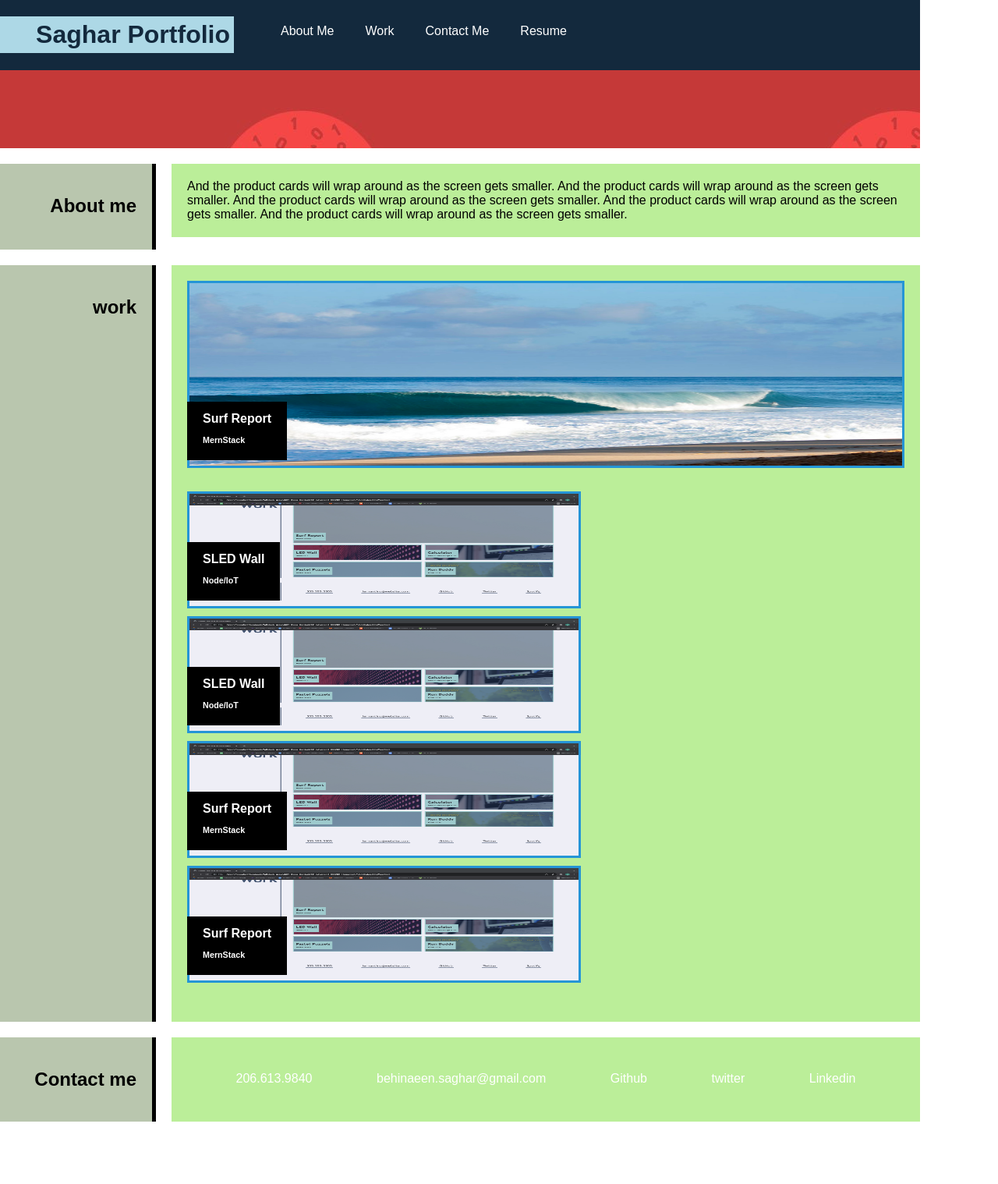
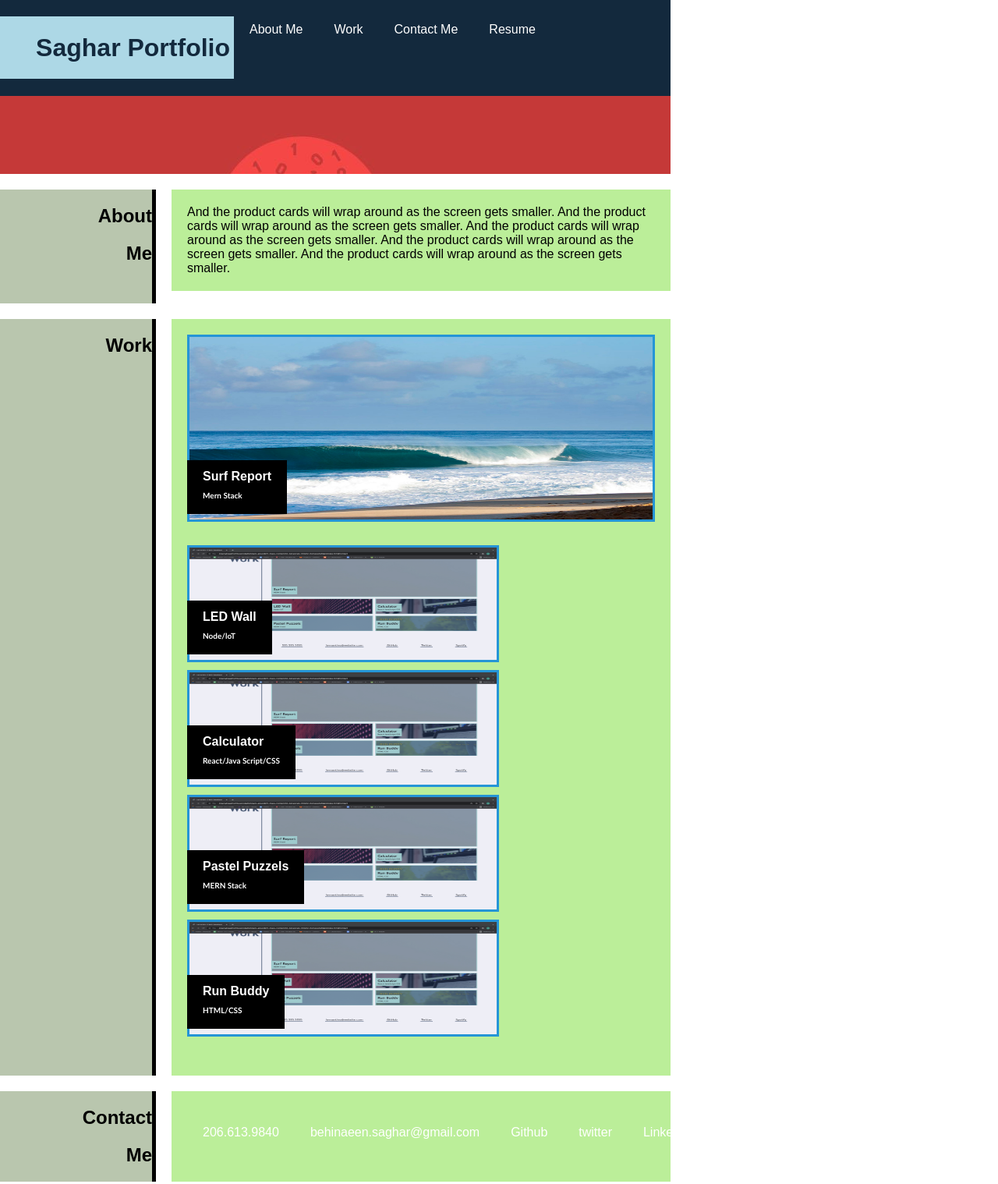
Before and after one commit to saghar-b/Professional-Portfolio-march-29, a plain HTML site: page index.html in a window 1280 px wide. Shown: the whole page at 78% size. Before the commit the page ends 1458 px from the top, so only its background shows below. Drawn offline with Linux system fonts and the light colour scheme.

Commit message:
update the box header

```diff
--- a/assets/css/style.css
+++ b/assets/css/style.css
@@ -1,3 +1,4 @@
+
 *{
 box-sizing: border-box;
 margin-left: none;
@@ -16,17 +17,25 @@ body{
 header {
     display:flex;
     flex-direction: row;
-    text-align: center;
+
+    /* text-align: center; */
     background: #13293d;
     color: #fff;
 
+
+  }
+  h1{
+    line-height: 70px;
+    text-align: center;
+    font-family:sans-serif;
   }
 
-ul{
+nav{
     padding-top: 15px;
     display: flex;
-    justify-content:flex-end;
-    list-style: none;
+    text-align: center;
+    /* justify-content:flex-end; */
+    /* list-style: none; */
 
   }
 
@@ -36,6 +45,15 @@ ul{
     text-decoration: none;
     text-align: center;
 
+  }
+  h6{
+    font-size: 10px;
+    font-family:'Trebuchet MS', 'Lucida Sans Unicode', 'Lucida Grande', 'Lucida Sans', Arial, sans-serif;
+  }
+h2 ,h4{
+    /* font-size: 10px; */
+    font-family:sans-serif;
+    /* line-height: 20%; */
   }
 
   .subtitle{
@@ -51,9 +69,10 @@ ul{
     /* color: #fff; */
   }
   main{
-    /* padding:10px;
+    /* padding:10px; */
     display: flex;
-    flex-wrap:wrap; */
+    flex-direction: column;
+    /* flex-wrap:wrap; */
     /* justify-content: space-around; */
   }
   section{
@@ -64,18 +83,12 @@ ul{
   aside {
     width: 200px;
     background-color: #b9c6ae;
-    /* padding: 80px; */
     text-align: right;
     border-right: 5px solid black;
-    padding: 20px;
   }
   .division{
     padding: 20px;
-    width: 120vh;
-    /* max-width:500px; */
-    /* flex-wrap: wrap; */
-    /* flex-direction: column; */
-    /* flex: 300px; */
+    width: 80vh;
     background-color: rgb(187, 238, 153);
     margin-left:20px;
     margin-top: 0px;
@@ -124,7 +137,6 @@ ul{
   .container {
     position: relative;
     font-family: Arial;
-
     display: flex;
     flex-wrap: wrap;
     padding-bottom: 10px;
@@ -137,14 +149,14 @@ ul{
     bottom: 20px;
     background-color: black;
     color: white;
-    line-height: 2px;
+    line-height: 0.5px;
     padding-left: 20px;
     padding-right: 20px;
   }
 
   .group-images img{
-    width: 51vh;
-    min-width: 505px;
+    width: 38vh;
+    min-width: 400px;
     height: 150px;
   }
  .work img{
@@ -154,7 +166,7 @@ ul{
 
  img:hover{
   box-shadow: 0 0 2px 1px rgba(0, 140, 186, 0.5);
-
+  filter:sepia(90%)
  }
 
 
--- a/index.html
+++ b/index.html
@@ -13,12 +13,12 @@
   <header>
     <h1 id="header-box">Saghar Portfolio</h1>
     <nav>
-      <ul>
-        <li><a href="#">About Me</a></li>
-        <li><a href="#">Work</a></li>
-        <li><a href="#">Contact Me</a></li>
-        <li><a href="#">Resume</a></li>
-      </ul>
+
+        <a href="#">About Me</a>
+        <a href="#">Work</a>
+        <a href="#">Contact Me</a>
+        <a href="#">Resume</a>
+
     </nav>
   </header>
   <main>
@@ -28,7 +28,8 @@
     </section>
     <section class="about-me">
       <aside>
-        <h2>About me</h2>
+        <h2>About</h2>
+        <h2>Me</h2>
       </aside>
 
       <p class="division">
@@ -41,7 +42,7 @@
     </section>
     <section class="work">
       <aside>
-        <h2>work</h2>
+        <h2>Work</h2>
       </aside>
       <div class="division">
 
@@ -50,7 +51,7 @@
             <img id="image-1" src="./assets/images/surfreport.jpeg" alt="" >
             <div class="text-block">
               <h4>Surf Report</h34>
-                <h6>MernStack</h6>
+                <h6>Mern Stack</h6>
             </div>
           </div>
 
@@ -58,31 +59,31 @@
 
         <section class="group-images">
           <div class="container">
-            <img src="./assets/images/image (1).png" alt="" width="90vh">
+            <img src="./assets/images/image (1).png" alt="">
             <div class="text-block">
-              <h4>SLED Wall</h34>
+              <h4>LED Wall</h34>
                 <h6>Node/loT</h6>
             </div>
           </div>
           <div class="container">
-            <img src="./assets/images/image (1).png" alt="" width="90vh">
+            <img src="./assets/images/image (1).png" alt="" >
             <div class="text-block">
-              <h4>SLED Wall</h34>
-                <h6>Node/loT</h6>
+              <h4>Calculator</h34>
+                <h6>React/Java Script/CSS</h6>
             </div>
           </div>
           <div class="container">
-            <img src="./assets/images/image (1).png" alt="" width="90vh">
+            <img src="./assets/images/image (1).png" alt="">
             <div class="text-block">
-              <h4>Surf Report</h34>
-                <h6>MernStack</h6>
+              <h4>Pastel Puzzels</h34>
+                <h6>MERN Stack</h6>
             </div>
           </div>
           <div class="container">
-            <img src="./assets/images/image (1).png" alt="" width="90vh">
+            <img src="./assets/images/image (1).png" alt="" >
             <div class="text-block">
-              <h4>Surf Report</h34>
-                <h6>MernStack</h6>
+              <h4>Run Buddy</h34>
+                <h6>HTML/CSS</h6>
             </div>
           </div>
 
@@ -94,7 +95,8 @@
     </section>
     <section class="Contact-me">
       <aside>
-        <h2>Contact me</h2>
+        <h2>Contact</h2>
+        <h2>Me</h2>
       </aside>
 
       <nav class="division">
```
